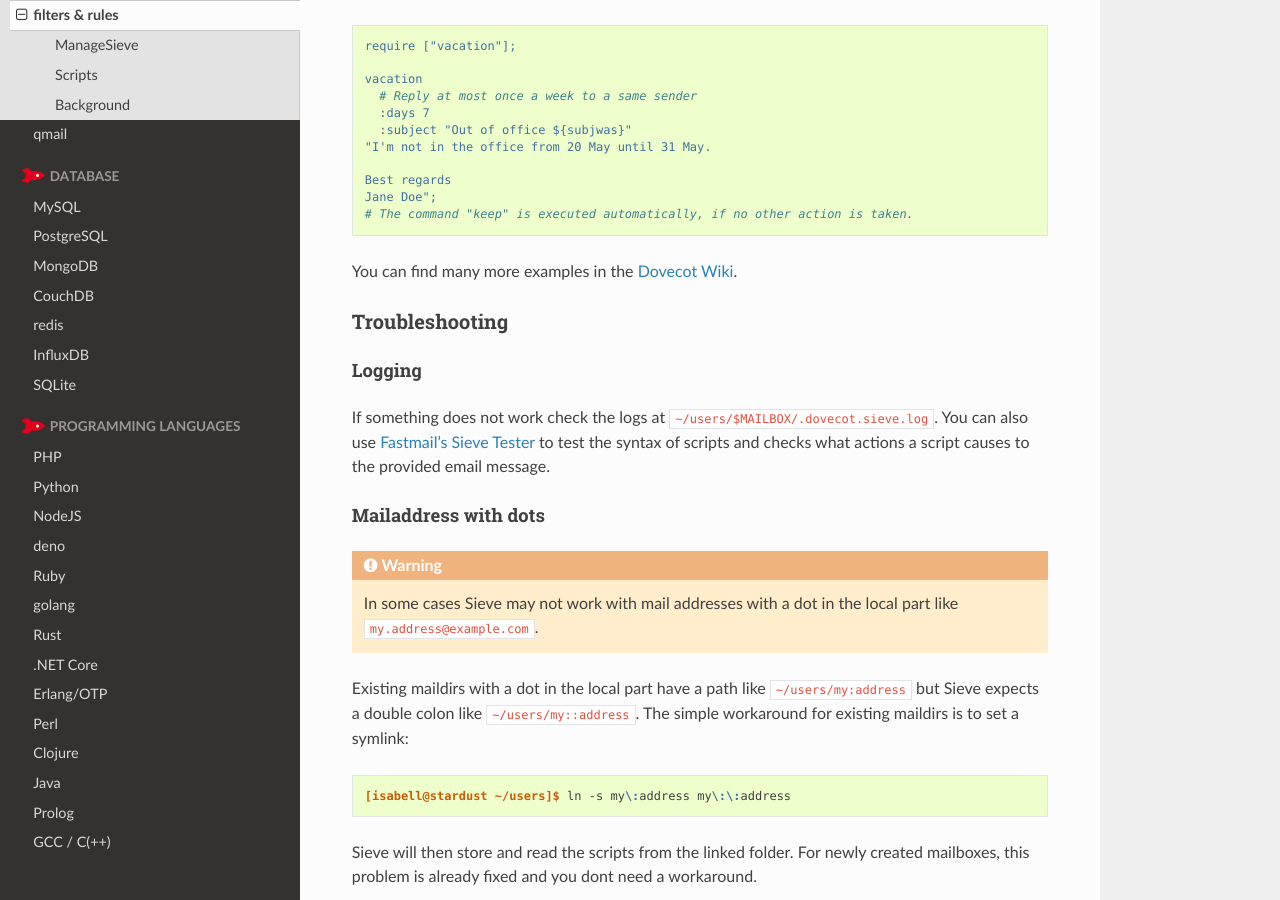
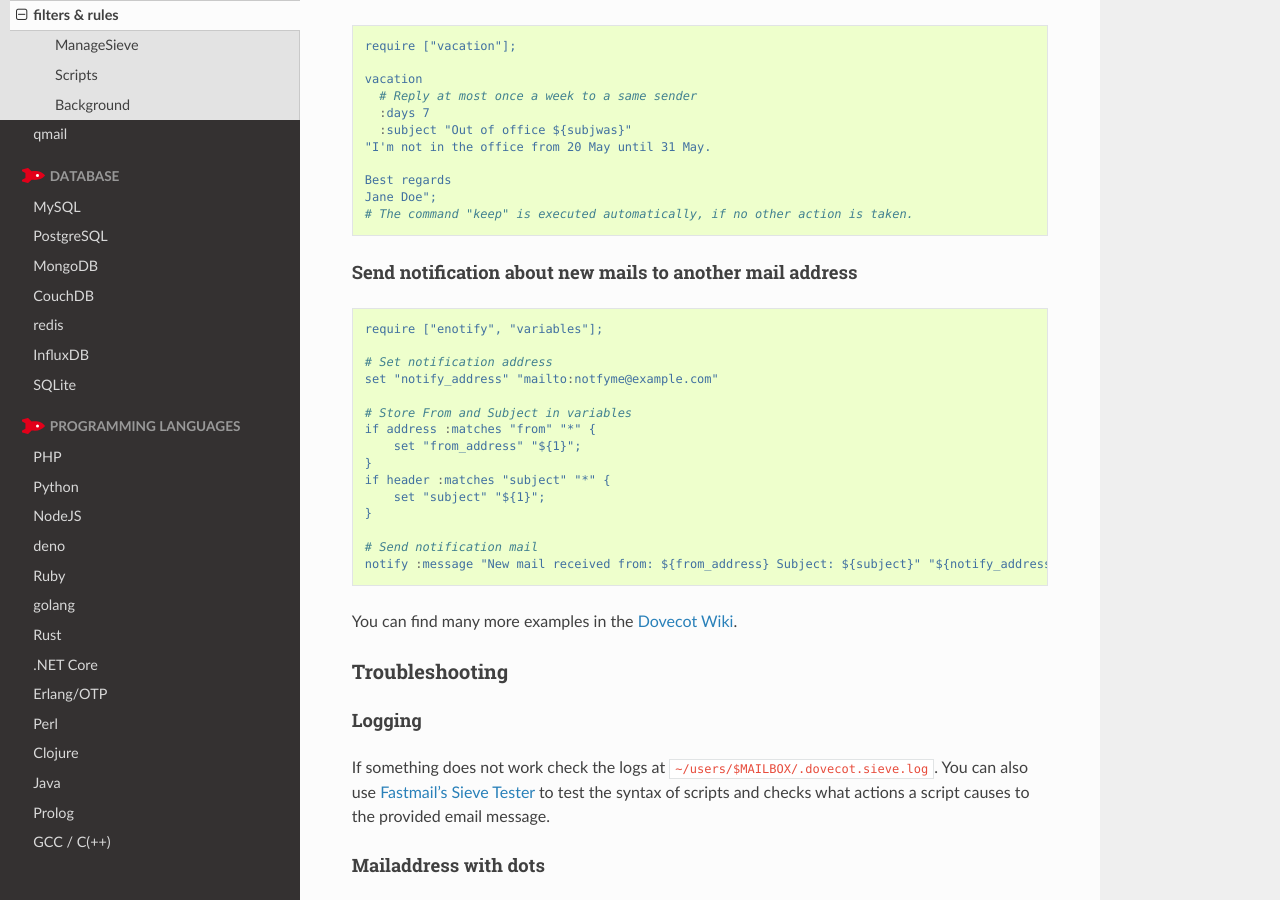
Before and after one commit to Uberspace/manual, a Sphinx documentation site: the page built from source/mail-filters.rst, in a window 1280 px wide and 900 px high, scrolled down 1941 px. Built offline with Sphinx 7.4.7 and the Read the Docs theme 2.0.0, drawn with Linux system fonts in a browser that asks for light colours; pages that are not in the unit, such as notebooks, are missing from menus.

Commit message:
[mail-filters] notify example

```diff
--- a/source/mail-filters.rst
+++ b/source/mail-filters.rst
@@ -97,7 +97,26 @@ Vacation auto reply
     Jane Doe";
     # The command "keep" is executed automatically, if no other action is taken.
 
+Send notification about new mails to another mail address
+---------------------------------------------------------
 
+.. code-block:: cfg
+
+    require ["enotify", "variables"];
+
+    # Set notification address
+    set "notify_address" "mailto:notfyme@example.com"
+
+    # Store From and Subject in variables
+    if address :matches "from" "*" {
+        set "from_address" "${1}";
+    }
+    if header :matches "subject" "*" {
+        set "subject" "${1}";
+    }
+
+    # Send notification mail
+    notify :message "New mail received from: ${from_address} Subject: ${subject}" "${notify_address}";
 
 You can find many more examples in the `Dovecot Wiki <https://doc.dovecot.org/configuration_manual/sieve/examples/>`_.
 
```
